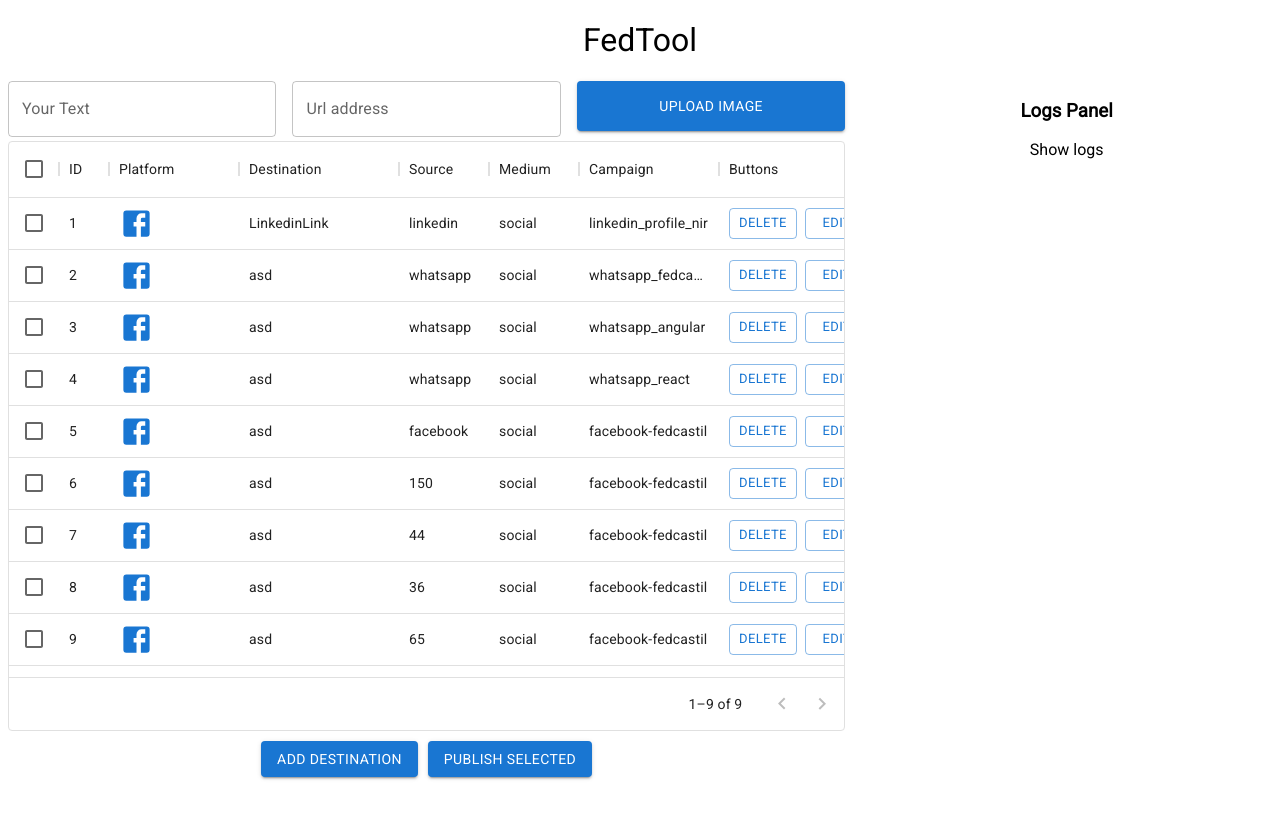
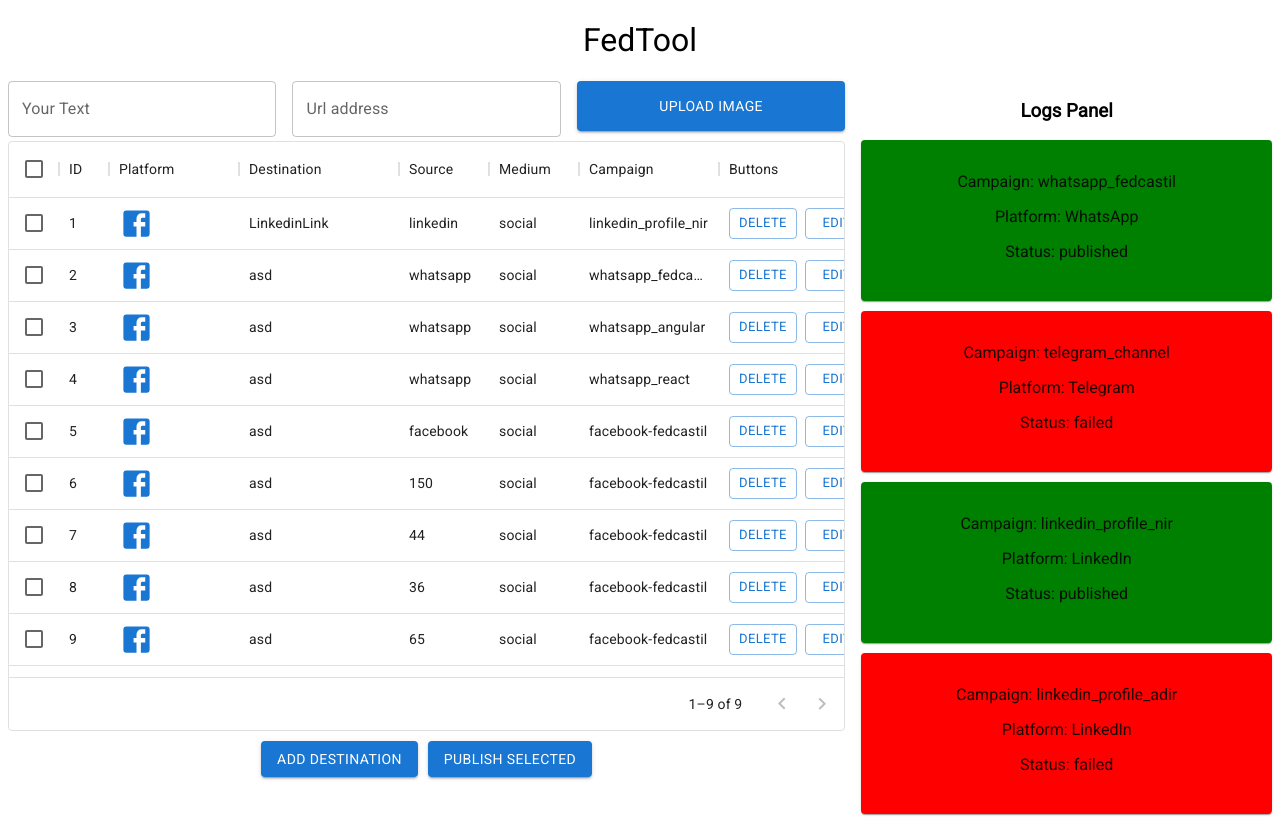
Before and after one commit to fed-cast-il/social-publish-tool, a React (Vite) app: page / in a window 1280 px wide. Shown: the top 817 px of the page. Built offline with nearby package versions, Linux system fonts and the light colour scheme.

Commit message:
SPT-5 dummy logs implementation

```diff
--- a/src/App.jsx
+++ b/src/App.jsx
@@ -3,6 +3,7 @@ import PlatformsTable from './components/PlatformsTable';
 import InputsBox from './components/InputsBox';
 import Collapsible from 'react-collapsible';
 import { Button, Grid } from '@mui/material';
+import { LogBox } from './components/LogBox';
 
 function App() {
 
@@ -19,19 +20,7 @@ function App() {
 
         </Grid>
         <Grid item xs={12} md={4}>
-
-          <h3>Logs Panel</h3>
-          <Collapsible trigger="Show logs" triggerWhenOpen="Close" transitionTime="100">
-            <p>
-              This is the collapsible content.
-              It can be any element or React
-              component you like.
-            </p>
-            <p>
-              It can even be another Collapsible component.
-            </p>
-          </Collapsible>
-
+          <LogBox />
         </Grid>
       </Grid>
     </div>
--- /dev/null
+++ b/src/components/LogBox.jsx
@@ -0,0 +1,70 @@
+import { Card, CardContent, Typography } from '@mui/material';
+import React from 'react'
+
+export const LogBox = () => {
+  const logs = [
+    {
+      id: 1,
+      platform: "WhatsApp",
+      campaign: "whatsapp_fedcastil",
+      success: true,
+      successMessage: "The server succeeded.",
+      failedMessage: "failed to publish the post on [platform_name]."
+      // if the server failed add to the message also the reason.
+    },
+    {
+      id: 2,
+      platform: "Telegram",
+      campaign: "telegram_channel",
+      success: false,
+      successMessage: "The server succeeded.",
+      failedMessage: "failed to publish the post on [platform_name]."
+      // if the server failed add to the message also the reason.
+    },
+    {
+      id: 3,
+      platform: "LinkedIn",
+      campaign: "linkedin_profile_nir",
+      success: true,
+      successMessage: "The server succeeded.",
+      failedMessage: "failed to publish the post on [platform_name]."
+      // if the server failed add to the message also the reason.
+    },
+    {
+      id: 4,
+      platform: "LinkedIn",
+      campaign: "linkedin_profile_adir",
+      success: false,
+      successMessage: "The server succeeded.",
+      failedMessage: "failed to publish the post on [platform_name]."
+      // if the server failed add to the message also the reason.
+    },
+    {
+      id: 5,
+      platform: "Facebook",
+      campaign: "facebook_page",
+      success: true,
+      successMessage: "The server succeeded.",
+      failedMessage: "failed to publish the post on [platform_name]."
+      // if the server failed add to the message also the reason.
+    }
+  ];
+
+  return (
+    <>
+      <h3>Logs Panel</h3>
+
+      {logs.map((log) =>
+        <Card key={log.id} sx={{ marginBottom: '10px', backgroundColor: log.success ? 'green' : 'red' }}>
+          <CardContent>
+            <Typography variant="h7" component="div">
+              <p>Campaign: {log.campaign}</p>
+              <p>Platform: {log.platform}</p>
+              <p>Status: {log.success ? 'published' : 'failed'}</p>
+            </Typography>
+          </CardContent>
+        </Card>
+      )}
+    </>
+  )
+}
```
